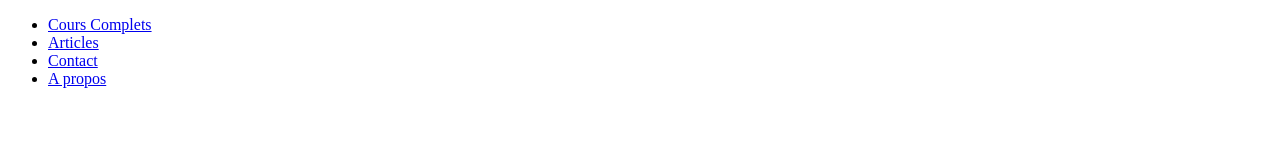
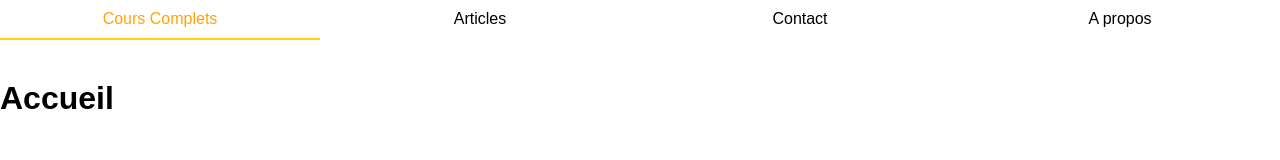
Before and after one commit to gravoill/gravoill, a plain HTML site: page index.html in a window 1280 px wide. Drawn offline with Linux system fonts and the light colour scheme.

Commit message:
Update index.html

```diff
--- a/index.html
+++ b/index.html
@@ -5,6 +5,7 @@
     <meta http-equiv="X-UA-Compatible" content="IE=edge">
     <meta name="viewport" content="width=device-width, initial-scale=1.0">
     <title>Document</title>
+    <link href="./css/header.css" rel="stylesheet">
 </head>
 <body>
     <header>
@@ -17,5 +18,6 @@
             </ul>
           </nav>
     </header>
+    <h1>Accueil</h1>
 </body>
 </html>
```
